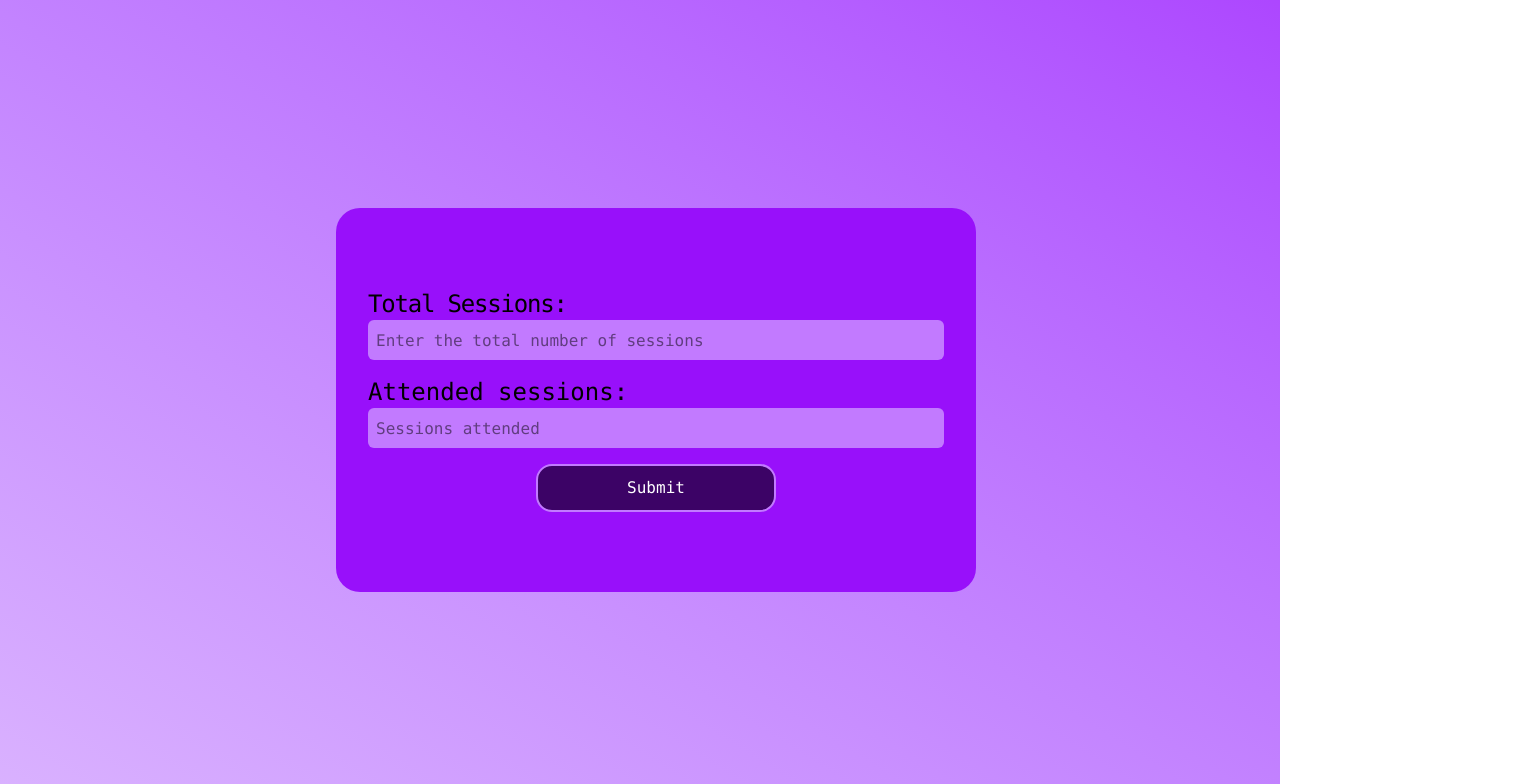
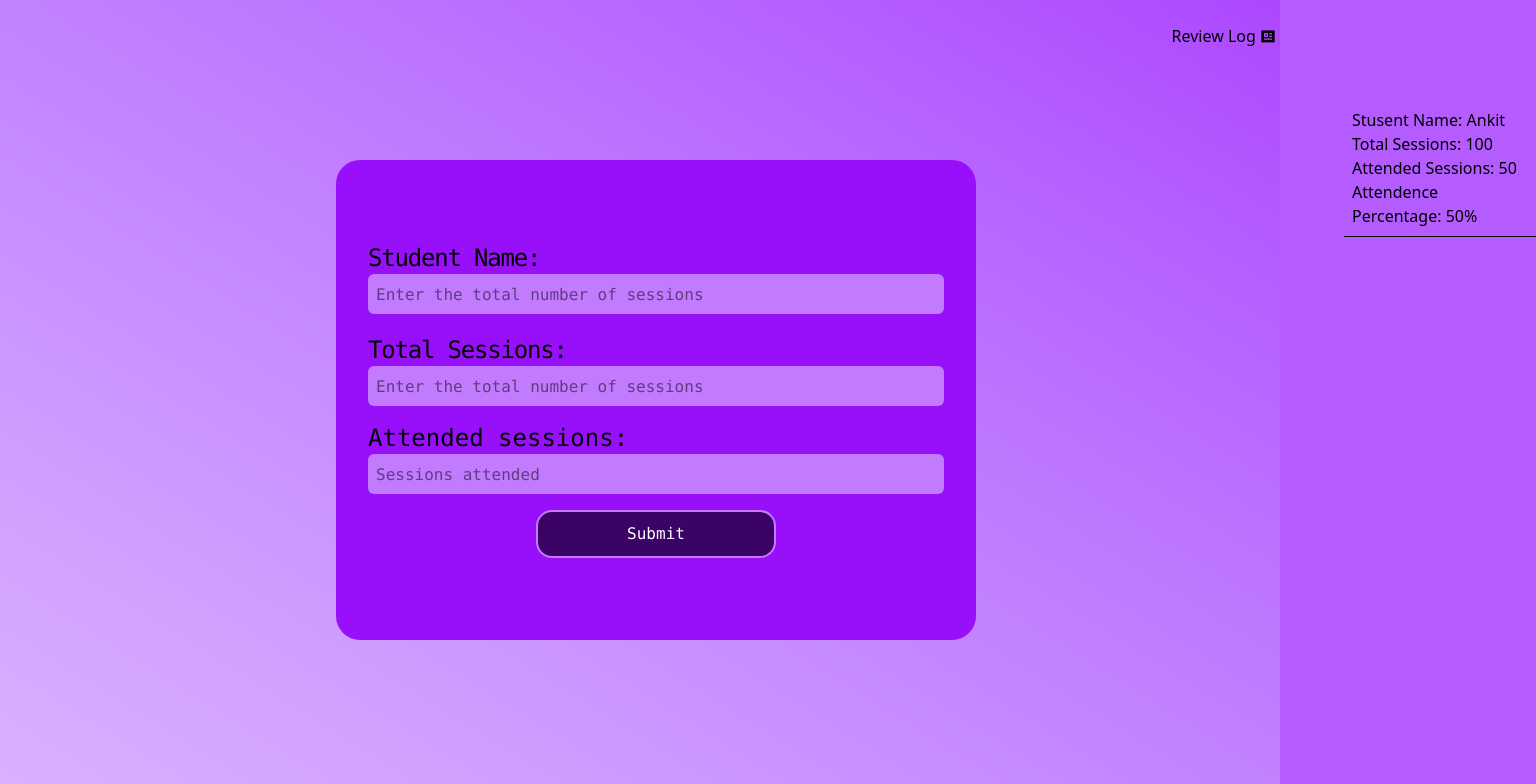
Before and after one commit to Amit4218/attendenceTracker, a React (Vite) app: page / in a window 1280 px wide. Shown: the top 784 px of the page, 1536 px wide, since content can reach past the window. Built offline with nearby package versions, Linux system fonts and the light colour scheme.

Commit message:
new log feature ui added

```diff
--- a/index.html
+++ b/index.html
@@ -4,9 +4,13 @@
     <meta charset="UTF-8" />
     <link rel="icon" type="image/svg+xml" href="/vite.svg" />
     <meta name="viewport" content="width=device-width, initial-scale=1.0" />
+    <link
+    href="https://cdn.jsdelivr.net/npm/remixicon@4.5.0/fonts/remixicon.css"
+    rel="stylesheet"
+    />
     <title>Trace Me</title>
   </head>
-  <body>
+  <body class="overflow-hidden bg-[#B45CFF]">
     <div id="root"></div>
     <script type="module" src="/src/main.jsx"></script>
   </body>
--- a/src/components/Input.jsx
+++ b/src/components/Input.jsx
@@ -1,5 +1,6 @@
 import React, { useState } from "react";
 import Popup from "./Popup";
+import LogReview from "./LogReview";
 
 const Input = () => {
   const [total, setTotal] = useState("");
@@ -12,8 +13,15 @@ const Input = () => {
     setAttended(e.target.value);
   };
 
+    const [username, setUsername] = useState("");
+    const handleChange1 = (e) => {
+      setUsername(e.target.value);
+    };
+
   const [showPopup, setShowPopup] = useState(false);
   const [attendancePercentage, setAttendancePercentage] = useState(null);
+
+  const [isMoved, setIsMoved] = useState(false)
 
   const submitHandler = (e) => {
     e.preventDefault();
@@ -38,13 +46,13 @@ const Input = () => {
     }
 
     setAttended("");
-    setTotal("");
+
   };
 
   return (
     <>
-      <div className="bg-linear-to-bl from-purple-500 to-purple-300 h-screen w-full flex justify-center items-center">
-        <div className="flex justify-center items-center bg-purple-600 rounded-3xl h-96 w-1/2 font-mono ml-64 mr-56">
+      <div className="bg-linear-to-bl from-purple-500 to-purple-300 h-screen w-full flex justify-center items-center ">
+        <div className="flex justify-center items-center bg-purple-600 rounded-3xl h-[60vh] w-[50vw] font-mono ml-64 mr-56">
           <form
             className="flex flex-col justify-center items-start h-full w-full p-8"
             onSubmit={submitHandler}
@@ -52,6 +60,16 @@ const Input = () => {
             {" "}
             <div className="mb-4 w-full ">
               {" "}
+              <h1 className="text-2xl mr-4 tracking-tighter">Student Name:</h1>
+              <input
+                onChange={handleChange1}
+                value={username}
+                id="username"
+                name="username"
+                type="text"
+                className="border-purple-900 bg-purple-400 mb-5 rounded-md h-10 w-full p-2 outline-0"
+                placeholder="Enter the total number of sessions"
+              />
               <h1 className="text-2xl mr-4 tracking-tighter">
                 Total Sessions:
               </h1>
@@ -86,14 +104,24 @@ const Input = () => {
             </button>
           </form>
         </div>
+        <div
+          className={` hover:cursor-cell hover:bg-transparent p-1 rounded-lg absolute top-5 ${
+            isMoved ? "right-50 " : "right-0"
+          }   ease-in-out duration-500 `}
+          onClick={() => {
+            setIsMoved(!isMoved);
+          }}
+        >
+          <h3>
+            Review Log <i class="ri-news-fill"></i>
+          </h3>
+        </div>
       </div>
 
       {showPopup && (
-        <Popup
-          attendence={attendancePercentage}
-          onClose={() => setShowPopup(false)}
-        />
+        <Popup attendence={attendancePercentage} username={username} />
       )}
+      <LogReview isMoved={ isMoved} />
     </>
   );
 };
--- /dev/null
+++ b/src/components/LogReview.jsx
@@ -0,0 +1,22 @@
+import React from 'react'
+
+const LogReview = ({ isMoved }) => {
+  return (
+    <>
+      <div
+        className={`  h-[95vh] overflow-scroll scroll-smooth py-10 w-[15vw] absolute top-15 ${
+          isMoved ? "right-0" : "right-[-20%]"
+        } ease-in-out duration-700`}
+      >
+        <div className="p-2 border-b ">
+          <h1 >Stusent Name: Ankit</h1>
+          <h2>Total Sessions: 100</h2>
+          <h2>Attended Sessions: 50</h2>
+          <h2>Attendence Percentage: 50%</h2>
+        </div>
+      </div>
+    </>
+  );
+}
+
+export default LogReview
--- a/src/components/Popup.jsx
+++ b/src/components/Popup.jsx
@@ -1,20 +1,17 @@
 import React from "react";
 
-function Popup({ attendence, onClose }) {
+function Popup({ attendence,username }) {
   return (
-    <div className="absolute top-1/2 left-[30%] -translate-x-1 -translate-y-1/2">
-      <div className="flex justify-center items-center p-20 font-mono">
-        <div className="bg-purple-400 h-32 w-[30rem] border border-black rounded-md p-2">
-          <h1>Your current attendance percentage is {attendence}%:</h1>
-          <p>{attendence >= 75 ? "You're good!" : "Attend more classes!"}</p>
-          <div className="flex justify-center items-center mt-4 mb-3 p-2">
-            <button
-              onClick={onClose}
-              className="border border-zinc-700 w-20 rounded-2xl bg-purple-500 pt-1 pb-1 hover:bg-pink-200"
-            >
-              Okay
-            </button>
-          </div>
+    <div className="absolute bottom-[7%] left-[28%] -translate-x-1 -translate-y-1/2">
+      <div className="flex justify-center items-center p-2 font-mono">
+        <div className=" rounded-md p-2">
+          <h1 className="text-sm text-white">
+            {username} your current attendance percentage is {attendence}%:
+          </h1>
+          <p className="text-sm text-white">
+            {attendence >= 75 ? "You're good!" : "Attend more classes!"}
+          </p>
+          <div className="flex justify-center items-center mt-4 mb-3 p-2"></div>
         </div>
       </div>
     </div>
```
